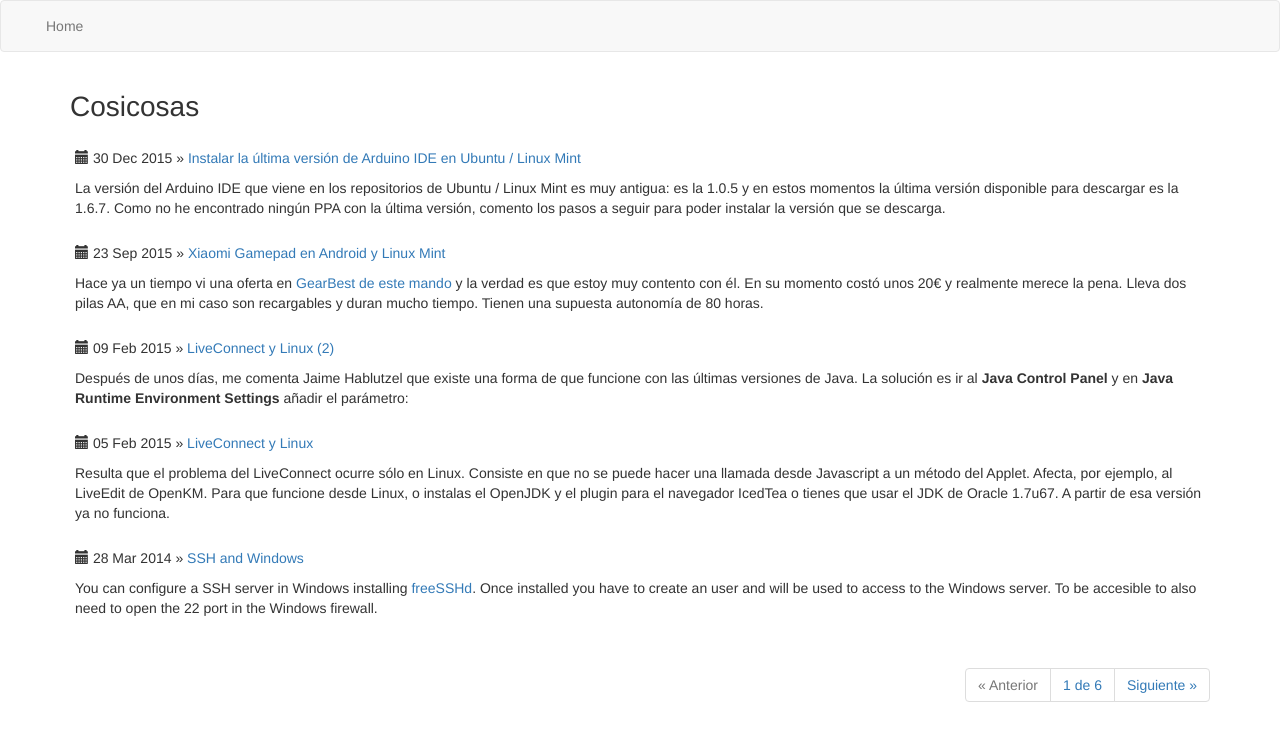
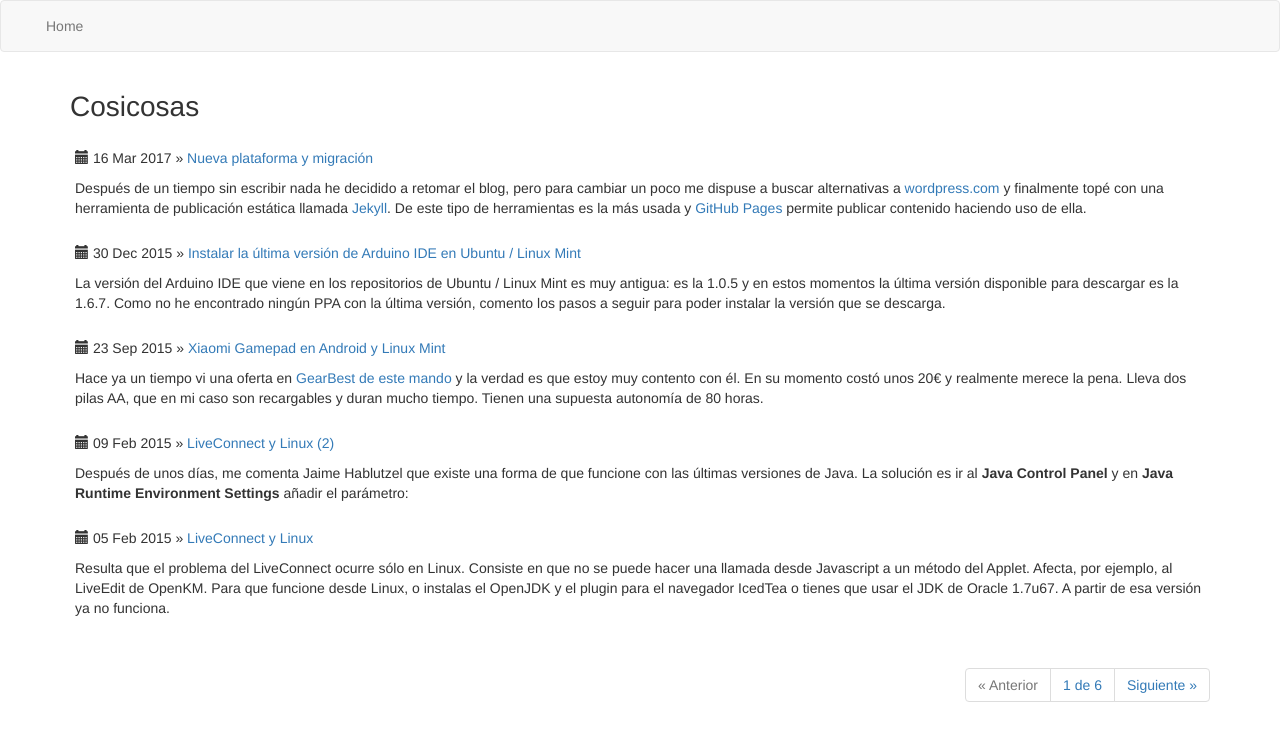
Before and after one commit to monkiki/monkiki.github.io, a Jekyll site: the page built from index.html, in a window 1280 px wide. Shown: the top 741 px of the page. Built offline with Jekyll 4.4.1, drawn with Linux system fonts in a browser that asks for light colours; the list of posts is cut into pages by our own code; some of the changed lines change nothing that is shown.

Commit message:
Migración de plataforma y correcciones

```diff
--- a/_posts/2015-12-30-instalar-la-ultima-version-de-arduino-ide-en-ubuntu-linux-mint.md
+++ b/_posts/2015-12-30-instalar-la-ultima-version-de-arduino-ide-en-ubuntu-linux-mint.md
@@ -12,7 +12,9 @@ categories:
 - Ubuntu
 ---
 
-La versión del Arduino IDE que viene en los repositorios de Ubuntu / Linux Mint es muy antigua: es la 1.0.5 y en estos momentos la última versión disponible para descargar es la 1.6.7. Como no he encontrado ningún PPA con la última versión, comento los pasos a seguir para poder instalar la versión que se descarga.
+La versión del Arduino IDE que viene en los repositorios de Ubuntu / Linux Mint es muy antigua: es la
+1.0.5 y en estos momentos la última versión disponible para descargar es la 1.6.7. Como no he encontrado
+ningún PPA con la última versión, comento los pasos a seguir para poder instalar la versión que se descarga.
 
   * Descarga el archivo de [https://www.arduino.cc/en/Main/Software](https://www.arduino.cc/en/Main/Software)
 
@@ -40,4 +42,5 @@ $ /opt/arduino-1.6.7/install.sh
 $ useradd -G dialout username
 {% endhighlight %}
 
-Este último paso es importante para poder programar nuestro Arduino ya que si no, dará un error de que no tiene permisos de escrituras en el pue
+Este último paso es importante para poder programar nuestro Arduino ya que si no, dará un error por que
+no tiene permisos de escrituras en el puerto.
--- a/_posts/2017-03-16-monkiki-site-launched.md
+++ b/_posts/2017-03-16-monkiki-site-launched.md
@@ -1,21 +1,43 @@
 ---
 layout: post
-title: "New Monkiki site launched"
+title: "Nueva plataforma y migración"
 date: 2017-03-16
-published: false
+published: true
 ---
 
-Pasamos de Wordpress a GitHub!
+Después de un tiempo sin escribir nada he decidido a retomar el blog, pero para cambiar un poco
+me dispuse a buscar alternativas a [wordpress.com](http://wordpress.com) y finalmente topé con una
+herramienta de publicación estática llamada [Jekyll](https://jekyllrb.com/). De este tipo de herramientas
+es la más usada y [GitHub Pages](https://pages.github.com/) permite publicar contenido haciendo
+uso de ella.
 
-El proceso de **migración** ha sido el siguiente:
+No obstante no quería empezar de cero y estuve investigando cómo migrar los contenidos del otro blog.
+Básicamente hay dos formas de hacerlo:
 
-https://wordpress.org/plugins/wordpress-importer/
+* Exportar el contenido desde [wordpress.com](http://wordpress.com) (en formato XML) y usar alguno de
+los múltiples scripts que lo convierten al formato correspondiente.
 
-https://wordpress.org/plugins/jekyll-exporter/
+* Instalar plugin en Wordpress que genera ya una exportación en el formato de Jekyll.
 
+La primera opción es la que menos trabajo entraña, ya que es sólo exportar el XML y convertir. Yo he usado
+el script [ExitWP](https://github.com/thomasf/exitwp) con bastante buenos resultados. Lo malo es que las
+imágenes siguen apuntando al blog antiguo. En mi caso no resultó un problema pq tengo pocas.
 
-sudo apt-get install php-mbstring php-zip
+La segunda opción sí que exporta las imágenes, pero implica tener que montar un Wordpress en local ya
+que la versión de Wordpress.com no admite la instalación de plugins. El que probé fue
+[Jekyll Exporter](https://wordpress.org/plugins/jekyll-exporter). Para que funcione hay que instalar
+algunos paquetes:
 
-Lo que he acabado usando es https://github.com/thomasf/exitwp
+{% highlight bash %}
+$ sudo apt-get install php-mbstring php-zip
+{% endhighlight %}
 
-Mirar esta plantilla https://github.com/nraboy/hugo-phlat-theme
+Al invocar la exportación bajará directamente un ZIP con el contenido en formato Jekyll.
+
+En cualquier caso no está de más pegar un ojo a los artículos exportados para verificar que todo ha ido
+bien. Como suelo tener trozos de código tuve que cambiarlos para que hicieran uso de la [funcionalidad
+de resaltado de sintaxis](https://jekyllrb.com/docs/templates).
+
+Respecto al diseño he optado por algo sencillo usando [Bootstrap](http://getbootstrap.com/). Lo iré
+mejorando con el tiempo y añadiendo funcionalidades según vaya aprendiendo a usar esta herramienta
+de publicación.
```
